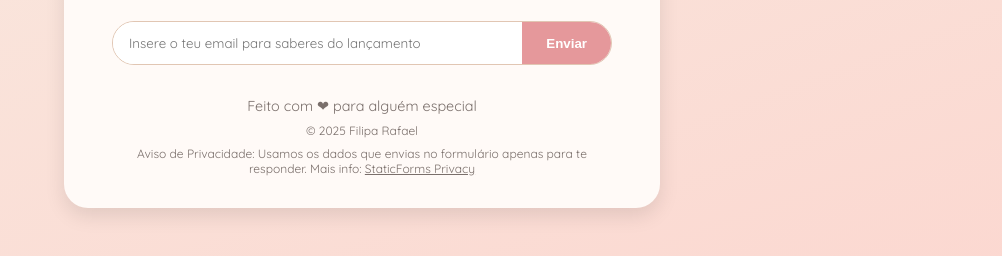
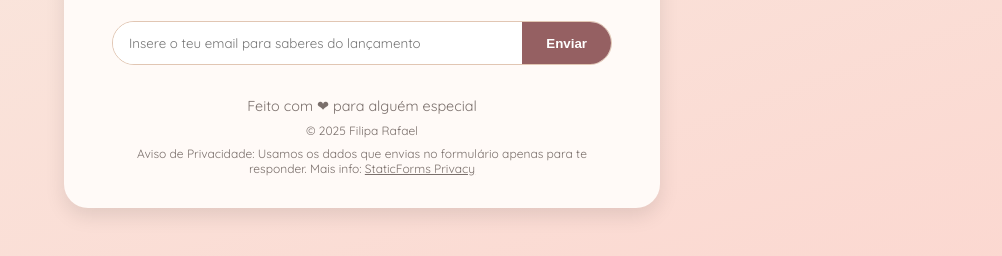
Before and after one commit to francisco-polaco/alojadafilipa.pt, a plain HTML site: page index.html in a window 1280 px wide. Shown: the part 398-654 px from the top of the page, without its empty margins (278-1280 px from the left). Drawn offline with Linux system fonts and the light colour scheme.

Commit message:
Increase the button contrast

```diff
--- a/styles.css
+++ b/styles.css
@@ -42,7 +42,7 @@ input[type="email"] {
     outline: none;
 }
 button {
-    background: #e5989b;
+    background: #956062;
     border: none;
     color: white;
     padding: 0 1.5rem;
```
